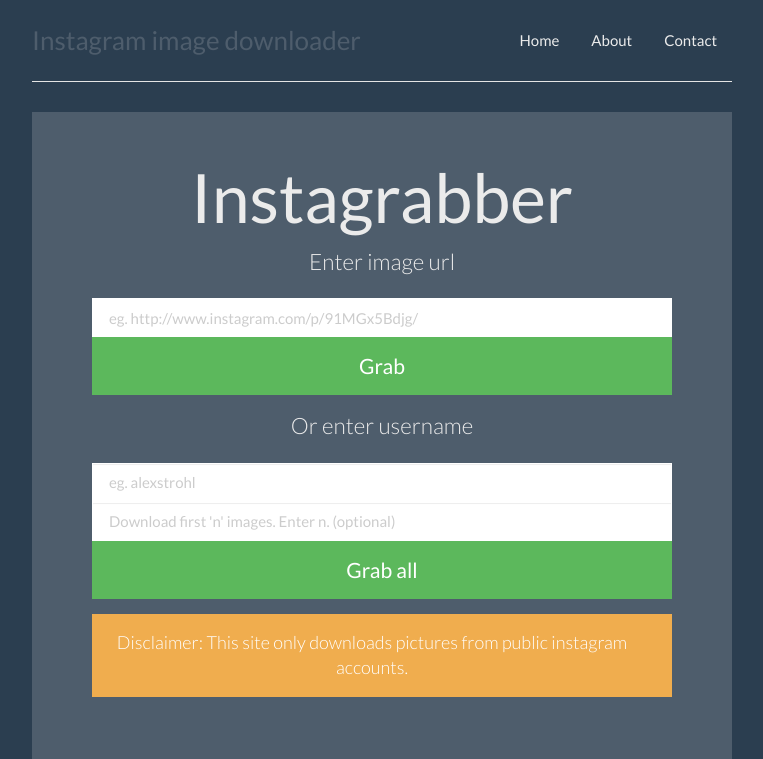
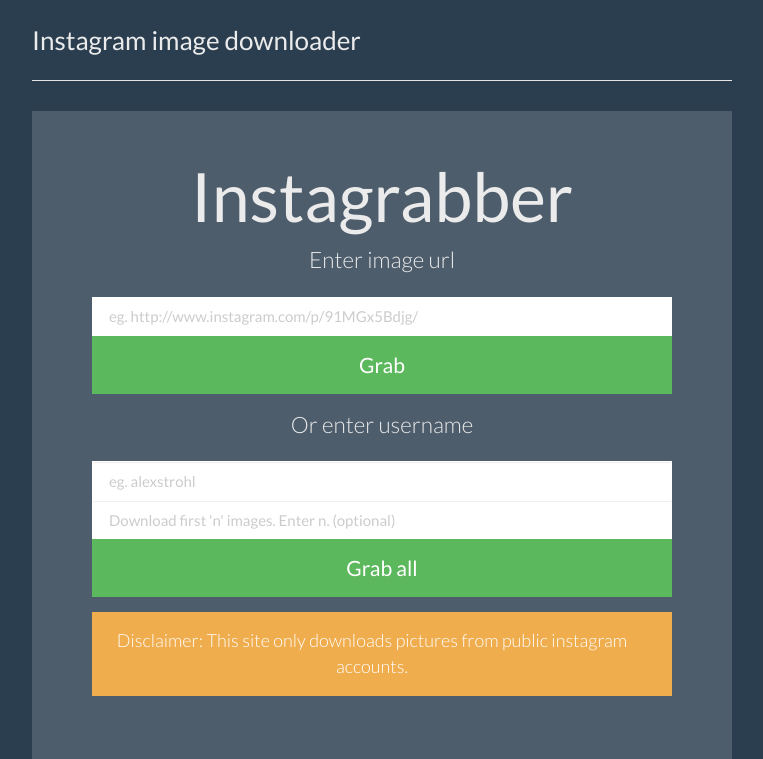
Before and after one commit to omijn/instagrabber, a PHP site: page / in a window 1280 px wide. Shown: the top 759 px of the page, without its empty margins (258-1021 px from the left). Run offline with PHP 8.4, Linux system fonts and the light colour scheme.

Commit message:
removed unnecessary elements

```diff
--- a/index.php
+++ b/index.php
@@ -27,14 +27,7 @@
   <body>
     <div class="container">
       <div class="header clearfix">
-        <nav>
-          <ul class="nav nav-pills pull-right">
-            <li role="presentation"><a href="#">Home</a></li>
-            <li role="presentation"><a href="#">About</a></li>
-            <li role="presentation"><a href="#">Contact</a></li>
-          </ul>
-        </nav>
-        <h3 class="text-muted">Instagram image downloader</h3>
+        <h3>Instagram image downloader</h3>
       </div>
 
 
```
